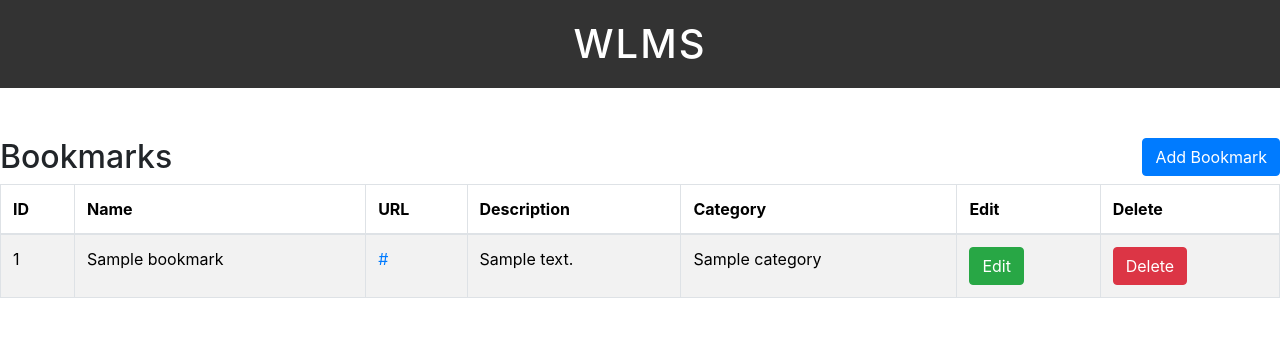
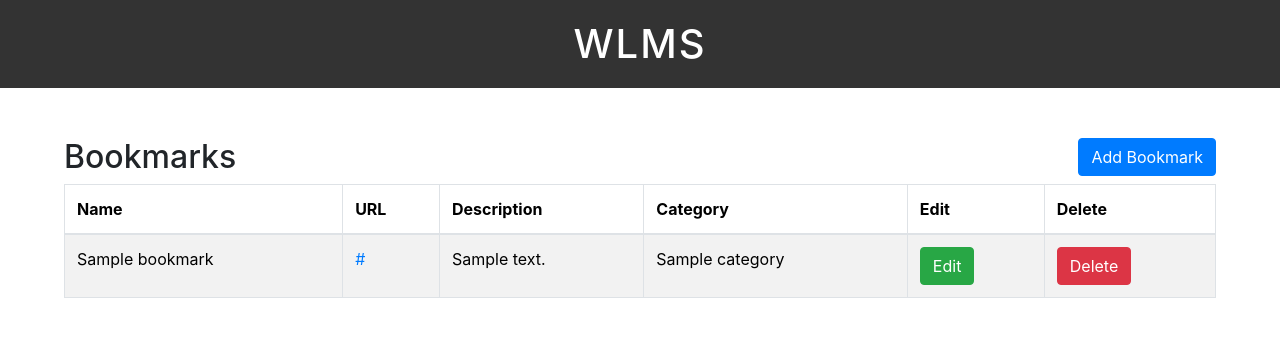
Before and after one commit to liamgraefe/WLMS, a PHP site: page / in a window 1280 px wide. Shown: the top 337 px of the page. Run offline with PHP 8.4, Linux system fonts and the light colour scheme; tables that the repository leaves empty hold one stand-in row (values such as "Sample post").

Commit message:
clean up + style

```diff
--- a/get_bookmarks.php
+++ b/get_bookmarks.php
@@ -10,7 +10,6 @@
 if ($result) {
     while ($row = mysqli_fetch_assoc($result)) {
         echo "<tr>
-                <td>{$row['bookmark_id']}</td>
                 <td>{$row['bookmark_name']}</td>
                 <td><a href='{$row['url']}'>{$row['url']}</a></td>
                 <td>{$row['description']}</td>
--- a/index.php
+++ b/index.php
@@ -9,7 +9,6 @@
     <table id="bookmarkTable" class="table table-hover table-bordered table-striped">
         <thead>
             <tr>
-                <th>ID</th>
                 <th>Name</th>
                 <th>URL</th>
                 <th>Description</th>
--- a/style.css
+++ b/style.css
@@ -18,9 +18,16 @@
 .container {
     margin-top: 50px;
 }
+
 h6 {
+    margin-top: 2%;
     text-align: center;
-    color: red;
+    color: rgb(21, 161, 21);
+}
+
+.table, .box1 {
+    margin: auto;
+    width: 90% !important;
 }
 
 .required-star {
```
Also changed, not shown: get_categories.php (+0 -14 lines).
